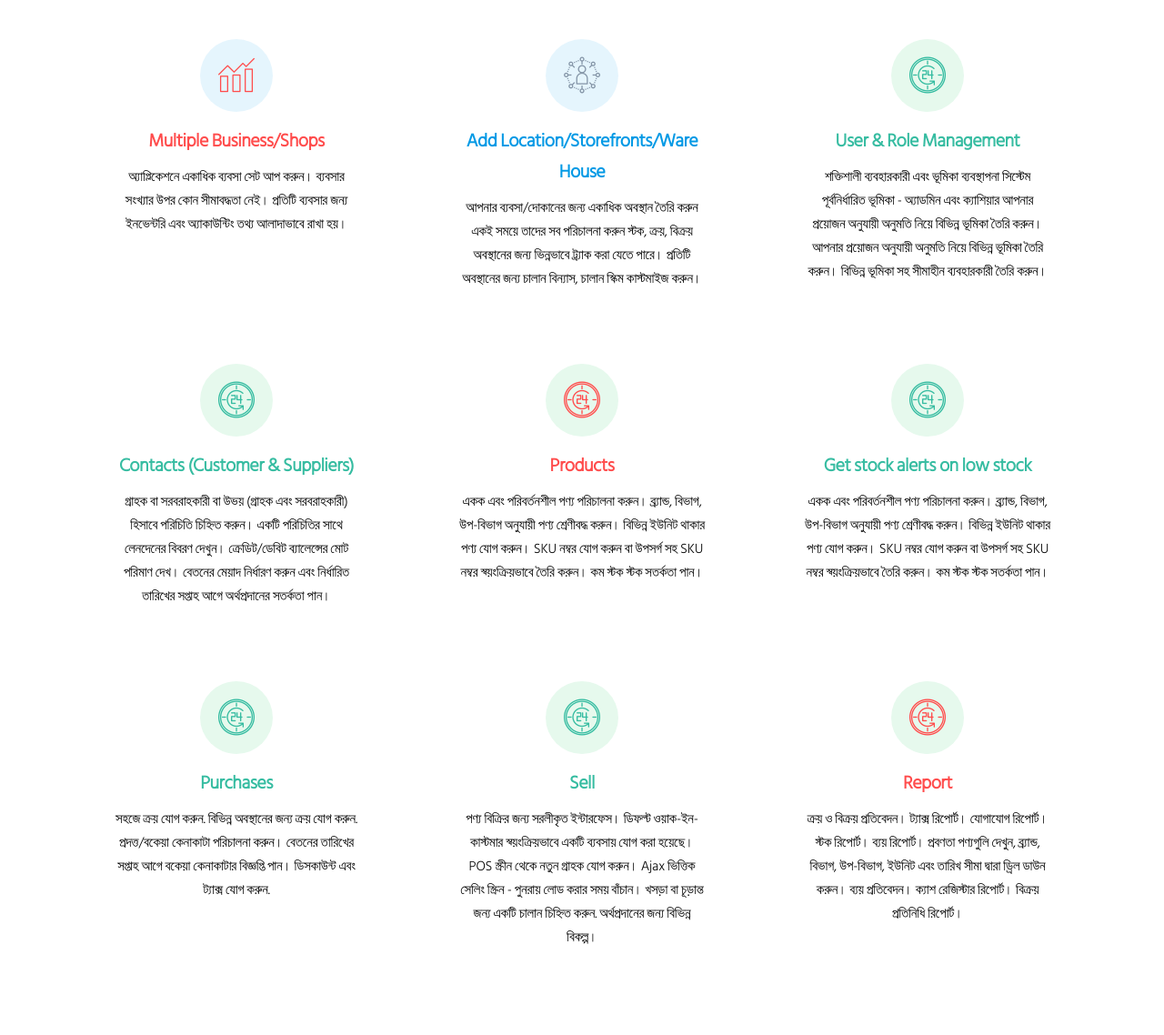
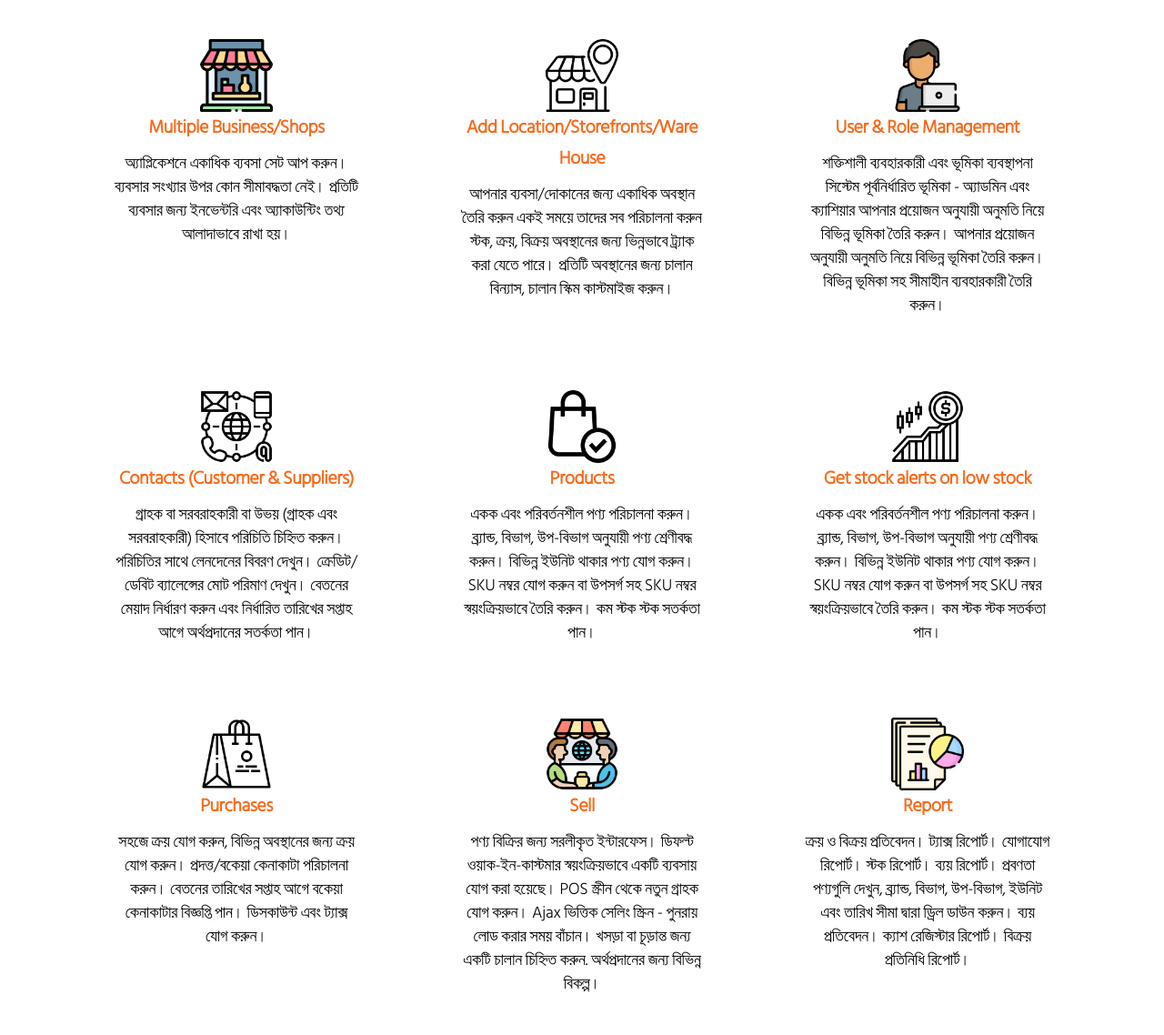
Before and after one commit to Ikram-Akbar/Static-html, a plain HTML site: page index-2.html in a window 1280 px wide. Shown: the part 679-1817 px from the top of the page at 91% size. Drawn offline with nearby package versions, Linux system fonts and the light colour scheme; files whose address does not match are found by name.

Commit message:
added the feature icon and font size

```diff
--- a/css/custom-style.css
+++ b/css/custom-style.css
@@ -9,4 +9,7 @@ body {
 .mensa-style-logo img {
   width: 150px;
   height: 50px;
+};
+.custom-icon img {
+  width: 80px;
 }
--- a/css/main.css
+++ b/css/main.css
@@ -168,7 +168,7 @@ ul {
 p, li, a, span{}
 p {
     color: black;
-    font-size: 15px;
+    font-size: 18px;
     line-height: 26px;
     margin-bottom: 15px;
 }
--- a/css/pricing-table.css
+++ b/css/pricing-table.css
@@ -226,7 +226,6 @@ Main Components
 .cd-has-margins .cd-pricing-wrapper > li::before {
     display: none;
   }
-}
 @media only screen and (min-width: 1500px) {
   .cd-full-width .cd-pricing-wrapper > li {
     padding: 2.5em 0;
--- a/index-2.html
+++ b/index-2.html
@@ -151,8 +151,9 @@
       <div class="row">
         <div class="col-md-4 col-sm-6 sm-padding">
           <div class="features-item">
-            <i class="truno truno-chart color-red bg-blue"></i>
-            <h3 class="color-red">Multiple Business/Shops</h3>
+            <!-- <i class="truno truno-chart color-red bg-blue"></i> -->
+            <img src="/img/icon/storefront.png" style=" width: 80px " alt="">
+            <h3 class="color-orange">Multiple Business/Shops</h3>
             <p>
               অ্যাপ্লিকেশনে একাধিক ব্যবসা সেট আপ করুন।
               ব্যবসার সংখ্যার উপর কোন সীমাবদ্ধতা নেই।
@@ -162,8 +163,8 @@
         </div>
         <div class="col-md-4 col-sm-6 sm-padding">
           <div class="features-item">
-            <i class="truno truno-network color-yallow bg-blue"></i>
-            <h3 class="color-blue">Add Location/Storefronts/Ware House</h3>
+            <img src="/img/icon/store.png" style=" width: 80px " alt="">
+            <h3 class="color-orange">Add Location/Storefronts/Ware House</h3>
             <p>
               আপনার ব্যবসা/দোকানের জন্য একাধিক অবস্থান তৈরি করুন
               একই সময়ে তাদের সব পরিচালনা করুন
@@ -174,34 +175,33 @@
         </div>
         <div class="col-md-4 col-sm-6 sm-padding">
           <div class="features-item">
-            <i class="truno truno-hours color-green bg-green"></i>
-            <h3 class="color-green">User & Role Management</h3>
+            <img src="/img/icon/programmer.png" style=" width: 80px " alt="">
+            <h3 class="color-orange">User & Role Management</h3>
             <p>
               শক্তিশালী ব্যবহারকারী এবং ভূমিকা ব্যবস্থাপনা সিস্টেম
               পূর্বনির্ধারিত ভূমিকা - অ্যাডমিন এবং ক্যাশিয়ার
               আপনার প্রয়োজন অনুযায়ী অনুমতি নিয়ে বিভিন্ন ভূমিকা তৈরি করুন।
               আপনার প্রয়োজন অনুযায়ী অনুমতি নিয়ে বিভিন্ন ভূমিকা তৈরি করুন।
               বিভিন্ন ভূমিকা সহ সীমাহীন ব্যবহারকারী তৈরি করুন।
-
             </p>
           </div>
         </div>
         <div class="col-md-4 col-sm-6 sm-padding">
           <div class="features-item">
-            <i class="truno truno-hours color-green bg-green"></i>
-            <h3 class="color-green">Contacts (Customer & Suppliers)</h3>
+            <img src="/img/icon/contact.png" style=" width: 80px " alt="">
+            <h3 class="color-orange">Contacts (Customer & Suppliers)</h3>
             <p>
               গ্রাহক বা সরবরাহকারী বা উভয় (গ্রাহক এবং সরবরাহকারী) হিসাবে পরিচিতি চিহ্নিত করুন।
-              একটি পরিচিতির সাথে লেনদেনের বিবরণ দেখুন।
-              ক্রেডিট/ডেবিট ব্যালেন্সের মোট পরিমাণ দেখ।
+              পরিচিতির সাথে লেনদেনের বিবরণ দেখুন।
+              ক্রেডিট/ডেবিট ব্যালেন্সের মোট পরিমাণ দেখুন।
               বেতনের মেয়াদ নির্ধারণ করুন এবং নির্ধারিত তারিখের সপ্তাহ আগে অর্থপ্রদানের সতর্কতা পান।
             </p>
           </div>
         </div>
         <div class="col-md-4 col-sm-6 sm-padding">
           <div class="features-item">
-            <i class="truno truno-hours color-red bg-green"></i>
-            <h3 class="color-red">Products</h3>
+            <img src="/img/icon/shopping-bag.png" style=" width: 80px " alt="">
+            <h3 class="color-orange">Products</h3>
             <p>
               একক এবং পরিবর্তনশীল পণ্য পরিচালনা করুন।
               ব্র্যান্ড, বিভাগ, উপ-বিভাগ অনুযায়ী পণ্য শ্রেণীবদ্ধ করুন।
@@ -213,8 +213,8 @@
         </div>
         <div class="col-md-4 col-sm-6 sm-padding">
           <div class="features-item">
-            <i class="truno truno-hours color-green bg-green"></i>
-            <h3 class="color-green">Get stock alerts on low stock</h3>
+            <img src="/img/icon/stock-market.png" style=" width: 80px " alt="">
+            <h3 class="color-orange">Get stock alerts on low stock</h3>
             <p>
               একক এবং পরিবর্তনশীল পণ্য পরিচালনা করুন।
               ব্র্যান্ড, বিভাগ, উপ-বিভাগ অনুযায়ী পণ্য শ্রেণীবদ্ধ করুন।
@@ -226,21 +226,21 @@
         </div>
         <div class="col-md-4 col-sm-6 sm-padding">
           <div class="features-item">
-            <i class="truno truno-hours color-green bg-green"></i>
-            <h3 class="color-green">Purchases</h3>
+            <img src="/img/icon/brand-identity.png" style=" width: 80px " alt="">
+            <h3 class="color-orange">Purchases</h3>
             <p>
-              সহজে ক্রয় যোগ করুন.
-              বিভিন্ন অবস্থানের জন্য ক্রয় যোগ করুন.
+              সহজে ক্রয় যোগ করুন,
+              বিভিন্ন অবস্থানের জন্য ক্রয় যোগ করুন।
               প্রদত্ত/বকেয়া কেনাকাটা পরিচালনা করুন।
               বেতনের তারিখের সপ্তাহ আগে বকেয়া কেনাকাটার বিজ্ঞপ্তি পান।
-              ডিসকাউন্ট এবং ট্যাক্স যোগ করুন.
+              ডিসকাউন্ট এবং ট্যাক্স যোগ করুন।
             </p>
           </div>
         </div>
         <div class="col-md-4 col-sm-6 sm-padding">
           <div class="features-item">
-            <i class="truno truno-hours color-green bg-green"></i>
-            <h3 class="color-green">Sell</h3>
+            <img src="/img/icon/personal.png" style=" width: 80px " alt="">
+            <h3 class="color-orange">Sell</h3>
             <p>
               পণ্য বিক্রির জন্য সরলীকৃত ইন্টারফেস।
               ডিফল্ট ওয়াক-ইন-কাস্টমার স্বয়ংক্রিয়ভাবে একটি ব্যবসায় যোগ করা হয়েছে।
@@ -253,8 +253,8 @@
         </div>
         <div class="col-md-4 col-sm-6 sm-padding">
           <div class="features-item">
-            <i class="truno truno-hours color-red bg-green"></i>
-            <h3 class="color-red">Report</h3>
+            <img src="/img/icon/report.png" style=" width: 80px " alt="">
+            <h3 class="color-orange">Report</h3>
             <p>
               ক্রয় ও বিক্রয় প্রতিবেদন।
               ট্যাক্স রিপোর্ট।
@@ -265,7 +265,6 @@
               ব্যয় প্রতিবেদন।
               ক্যাশ রেজিস্টার রিপোর্ট।
               বিক্রয় প্রতিনিধি রিপোর্ট।
-
             </p>
           </div>
         </div>
```
Also changed, not shown: img/icon/arrow.png (added), img/icon/brand-identity.png (added), img/icon/canvas-01.png (added), img/icon/contact.png (added), img/icon/double-arrow.png (added), img/icon/group.png (added), img/icon/multiple-users.png (added), img/icon/personal.png (added), img/icon/phone.png (added), img/icon/programmer.png (added), img/icon/report.png (added), img/icon/shopping-bag.png (added), img/icon/stock-market.png (added), img/icon/store.png (added), 1 more files.
